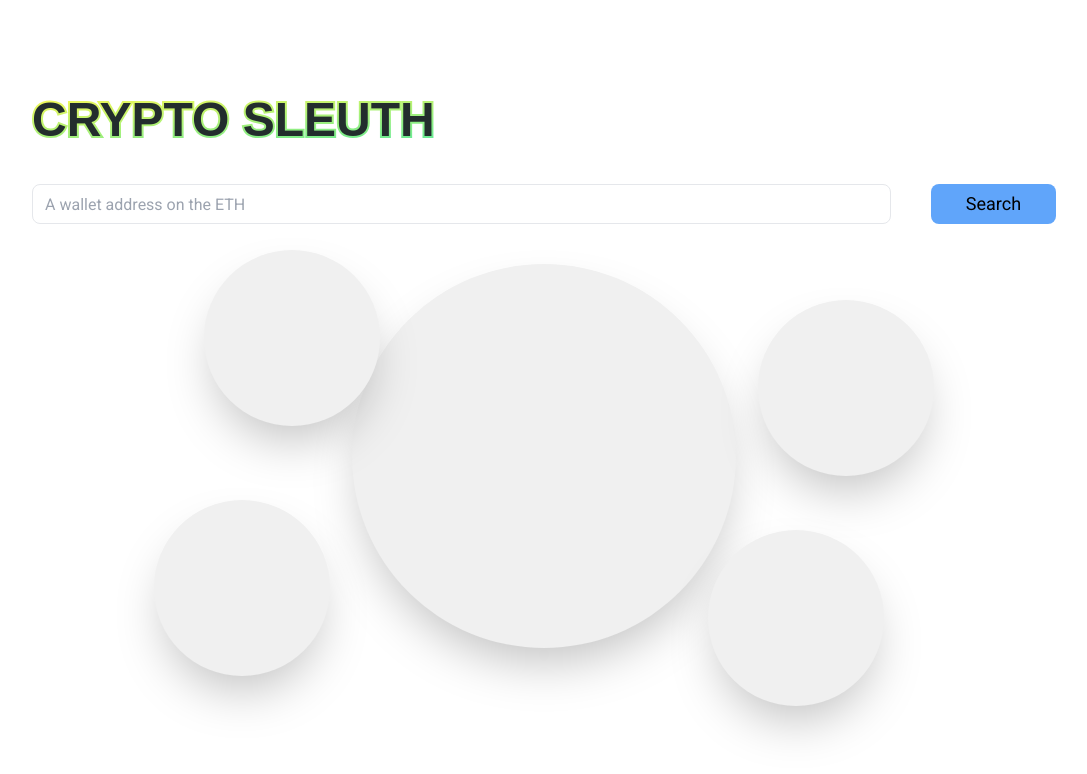
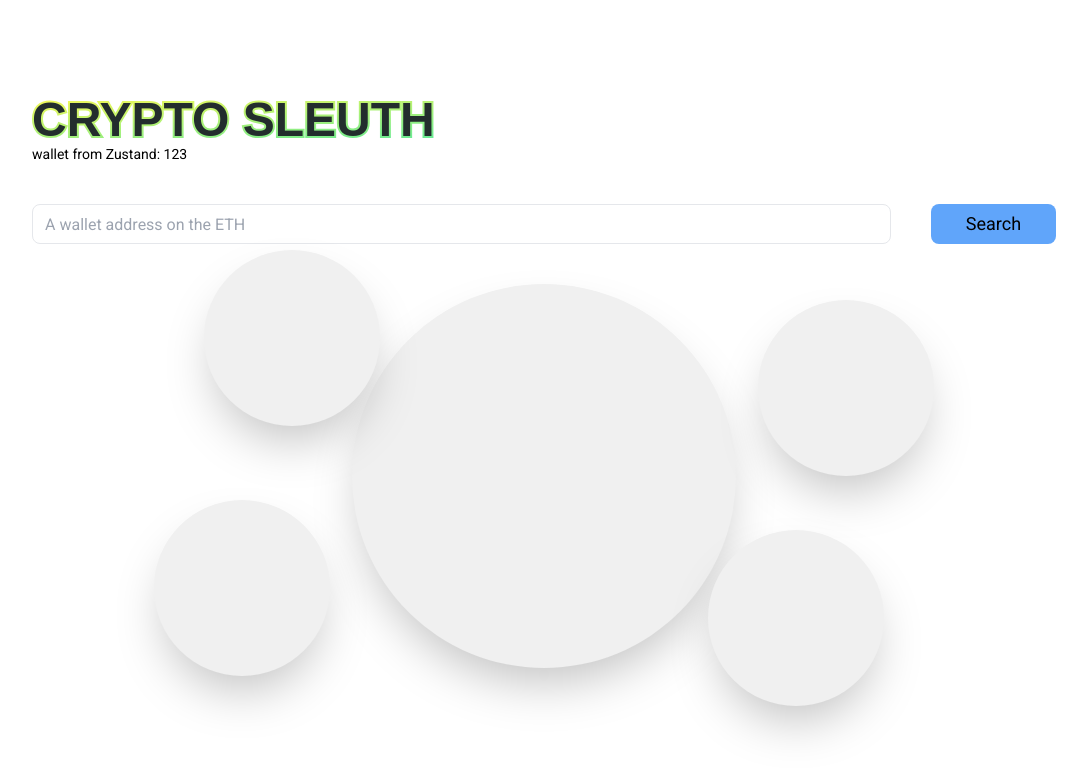
Before and after one commit to arealclimber/CryptoSleuth, a Next.js app in the folder frontend/: page /trial in a window 1280 px wide. Shown: the top 774 px of the page, without its empty margins (96-1183 px from the left). Built offline with nearby package versions, Linux system fonts and the light colour scheme; a web font is replaced by a local one.

Commit message:
feat: 🎸 use Zustand as statement management

```diff
--- a/frontend/package.json
+++ b/frontend/package.json
@@ -21,7 +21,8 @@
 		"react-dom": "18.2.0",
 		"swr": "^2.2.1",
 		"tailwindcss": "^3.3.3",
-		"typescript": "5.1.6"
+		"typescript": "5.1.6",
+		"zustand": "^4.4.1"
 	},
 	"devDependencies": {
 		"eslint": "^8.46.0",
--- a/frontend/pages/index.tsx
+++ b/frontend/pages/index.tsx
@@ -10,8 +10,14 @@ import Image from 'next/image';
 import Link from 'next/link';
 import React, {useRef, useState} from 'react';
 import {ITransaction} from '../interfaces/transactions';
+import useGlobalStore from '../store/basic';
 
 const Home = () => {
+	const [wallet, setWallet] = useGlobalStore(state => [
+		state.wallet,
+		state.setWallet,
+	]);
+
 	const inputRef = useRef<HTMLInputElement>(null);
 	const [targetAddress, setTargetAddress] = useState<string>('');
 	const [walletHistories, setWalletHistories] = useState(Array<ITransaction>);
@@ -39,6 +45,9 @@ const Home = () => {
 			if (data?.message === 'OK') {
 				setTargetAddress(inputRef.current.value);
 				setWalletHistories(data.result);
+
+				setWallet(inputRef.current.value);
+				console.log('wallet from Zustand in index', wallet);
 			} else {
 				setTargetAddress(inputRef.current.value);
 				setWalletHistories([]);
@@ -53,7 +62,7 @@ const Home = () => {
 	return (
 		<div className="">
 			<div className="py-5 px-10 w-[500px]">
-				<Link href="/">
+				<Link href="/trial">
 					<Image
 						className="hover:opacity-80 transition-all duration-300"
 						src="/elements/crypto_sleuth.svg"
@@ -146,7 +155,10 @@ const Home = () => {
 				>
 					<div className="text-[32px] font-bold">iven.eth</div>
 					<div className="flex space-x-3">
-						<div className="">{targetAddress}</div>
+						<div className="">
+							{wallet}
+							{/* {targetAddress} */}
+						</div>
 						<div className="">
 							<Image
 								className="hover:cursor-pointer"
--- a/frontend/pages/trial.tsx
+++ b/frontend/pages/trial.tsx
@@ -2,6 +2,7 @@ import {useEffect, useState} from 'react';
 import {ITransaction, ITransactionHistory} from '../interfaces/transactions';
 import Ball from '../components/Ball';
 import {wait} from '../utils/common';
+import useGlobalStore from '../store/basic';
 
 const API = `/api/wallet/transactions/history`;
 enum MOVE_TO {
@@ -16,6 +17,8 @@ enum MOVE_TO {
 }
 
 export default function Trial() {
+	const wallet = useGlobalStore(state => state.wallet);
+
 	const [walletAddress, setWalletAddress] = useState<string>('');
 	const [data, setData] = useState<ITransactionHistory | undefined>(undefined);
 	const [loading, setLoading] = useState<boolean>(false);
@@ -79,6 +82,7 @@ export default function Trial() {
 		<main className={`flex min-h-screen flex-col items-center justify-between p-24`}>
 			<div className="z-10 w-full max-w-5xl items-center justify-between text-sm flex-col">
 				<h1 className="text-5xl">Crypto Sleuth</h1>
+				<p className=""> wallet from Zustand: {wallet}</p>
 				<div className="mt-10 flex space-x-10">
 					<input
 						value={walletAddress}
--- /dev/null
+++ b/frontend/store/basic.ts
@@ -0,0 +1,20 @@
+import {create} from 'zustand';
+import {ITransaction} from '../interfaces/transactions';
+
+type Store = {
+	wallet: string;
+	transactions: Array<ITransaction>;
+	setWallet: (wallet: string) => void;
+	setTransactions: (transactions: Array<ITransaction>) => void;
+};
+
+const useGlobalStore = create<Store>((set, get) => {
+	return {
+		wallet: '123',
+		transactions: [],
+		setWallet: (wallet: string) => set(state => ({wallet})),
+		setTransactions: (transactions: Array<ITransaction>) => set({transactions}),
+	};
+});
+
+export default useGlobalStore;
```
Also changed, not shown: 1 other file (tests, documents, lock files or other folders).
